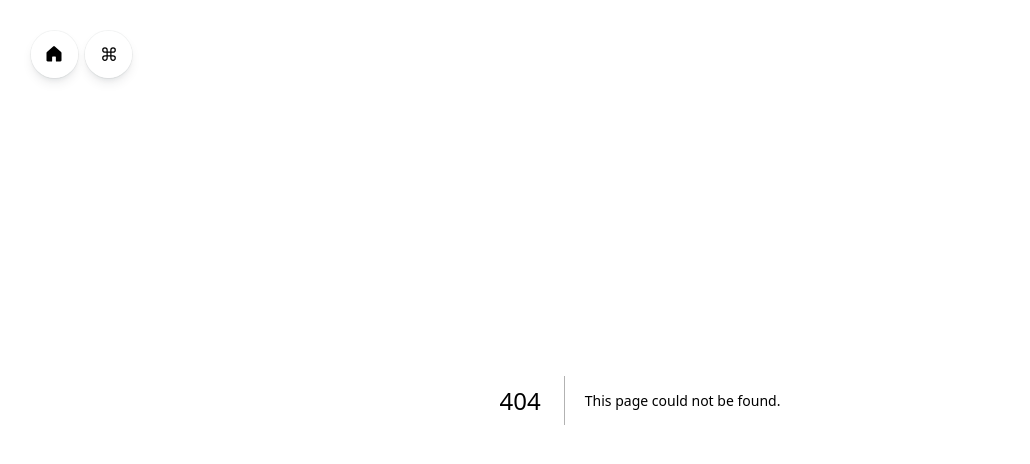
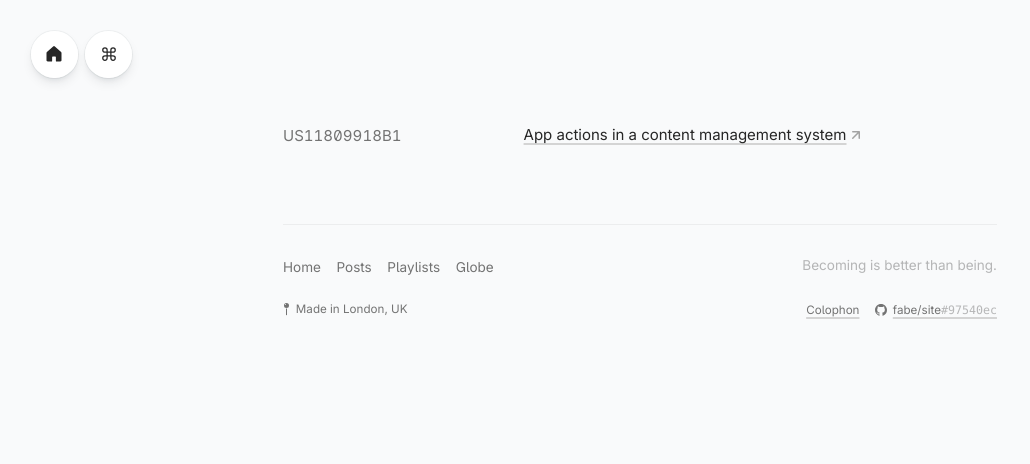
Before and after one commit to fabe/site, a Next.js app: page /patents in a window 1280 px wide. Before the commit this address had no page. Shown: the top 464 px of the page, without its empty margins (0-1030 px from the left). Built offline with nearby package versions, Linux system fonts and the light colour scheme; what tailwindcss-touch would draw is missing.

Commit message:
add patents page

```diff
--- a/components/Icons/index.tsx
+++ b/components/Icons/index.tsx
@@ -135,3 +135,13 @@ export function GlobeIcon({ size }) {
     />
   );
 }
+
+export function ShieldIcon({ size }) {
+  return (
+    <PhosphorIcon
+      label="Shield"
+      size={size}
+      path="M208,40H48A16,16,0,0,0,32,56v58.77c0,89.62,75.82,119.34,91,124.38a15.44,15.44,0,0,0,10,0c15.2-5.05,91-34.77,91-124.39V56A16,16,0,0,0,208,40Zm-37,87.43-30.31,12.12L158.4,163.2a8,8,0,1,1-12.8,9.6L128,149.33,110.4,172.8a8,8,0,1,1-12.8-9.6l17.74-23.65L85,127.43A8,8,0,1,1,91,112.57l29,11.61V96a8,8,0,0,1,16,0v28.18l29-11.61A8,8,0,1,1,171,127.43Z"
+    />
+  );
+}
--- a/components/Navigation/Archipelago.tsx
+++ b/components/Navigation/Archipelago.tsx
@@ -9,6 +9,7 @@ import {
   MusicIcon,
   NavigationIcon,
   NoteIcon,
+  ShieldIcon,
   SpinnerIcon,
   TwitterIcon,
 } from "../Icons";
@@ -92,6 +93,10 @@ export default function Archipelago() {
               <MusicIcon size={16} />
               Playlists
             </Command.Item>
+            <Command.Item onSelect={() => navigate("/patents")}>
+              <ShieldIcon size={16} />
+              Patents
+            </Command.Item>
             <Command.Item onSelect={() => navigate("/globe")}>
               <GlobeIcon size={16} />
               Globe <Badge border>Experimental</Badge>
--- /dev/null
+++ b/pages/patents.tsx
@@ -0,0 +1,42 @@
+import React from "react";
+import { Main } from "../components/Layouts";
+import { SEO } from "../components/SEO";
+import { LinkExternal } from "../components/Links";
+
+// TODO: Fetch from CMS
+const PATENTS = [
+  { id: "US11809918B1", title: "App actions in a content management system" },
+];
+
+export default function Patents() {
+  return (
+    <>
+      <SEO
+        seo={{
+          title: "Patents",
+          path: "/patents",
+        }}
+      />
+      <Main>
+        <dl className="list-container items-center gap-2">
+          {PATENTS.map((patent) => (
+            <React.Fragment key={patent.id}>
+              <dt className="list-title border-none pt-0">
+                <div className="time time-lg">{patent.id}</div>
+              </dt>
+              <dd className="list-content border-none pb-4 pt-0 sm:pb-0">
+                <div>
+                  <LinkExternal
+                    href={`//patents.google.com/patent/${patent.id}`}
+                  >
+                    {patent.title}
+                  </LinkExternal>
+                </div>
+              </dd>
+            </React.Fragment>
+          ))}
+        </dl>
+      </Main>
+    </>
+  );
+}
```
